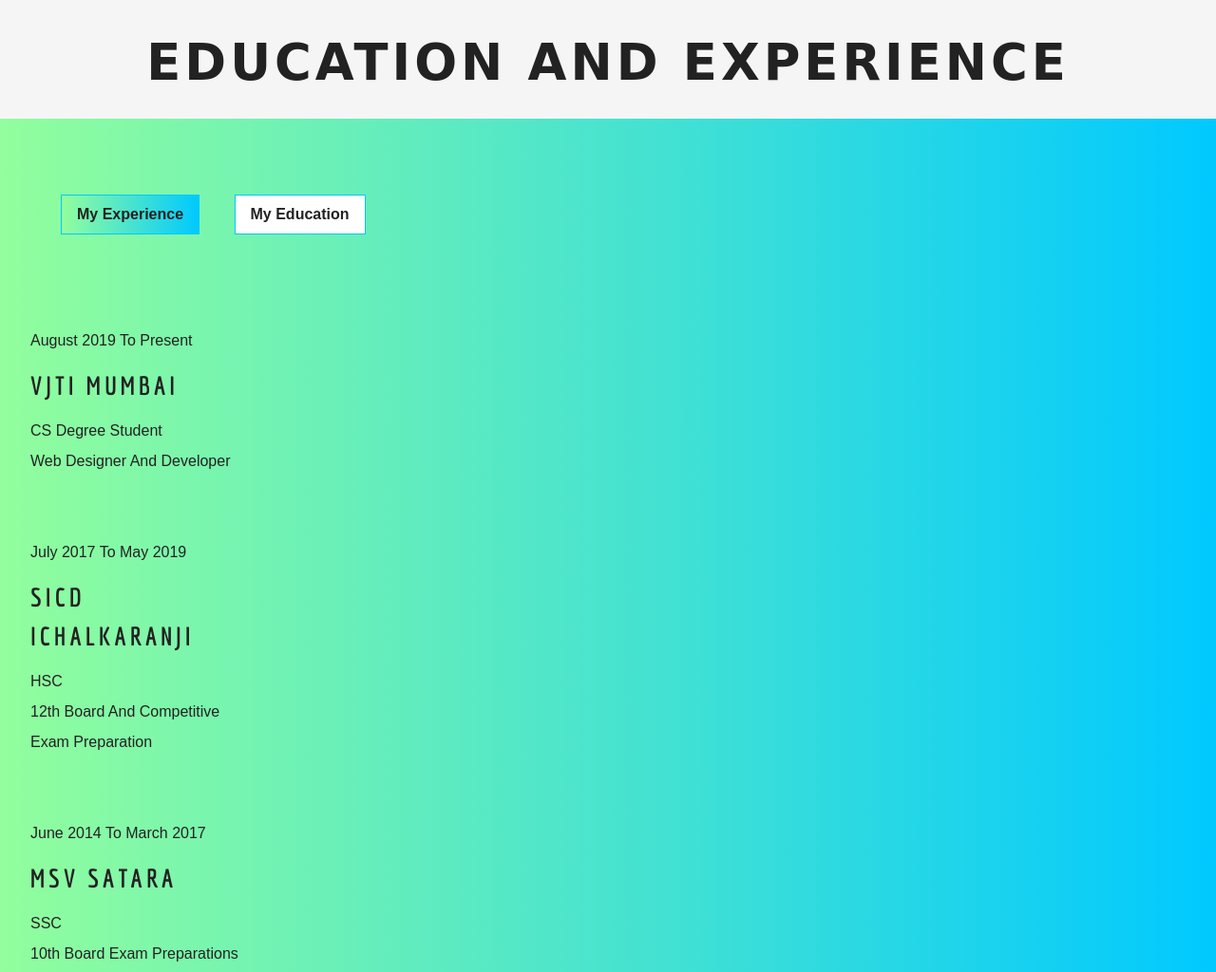
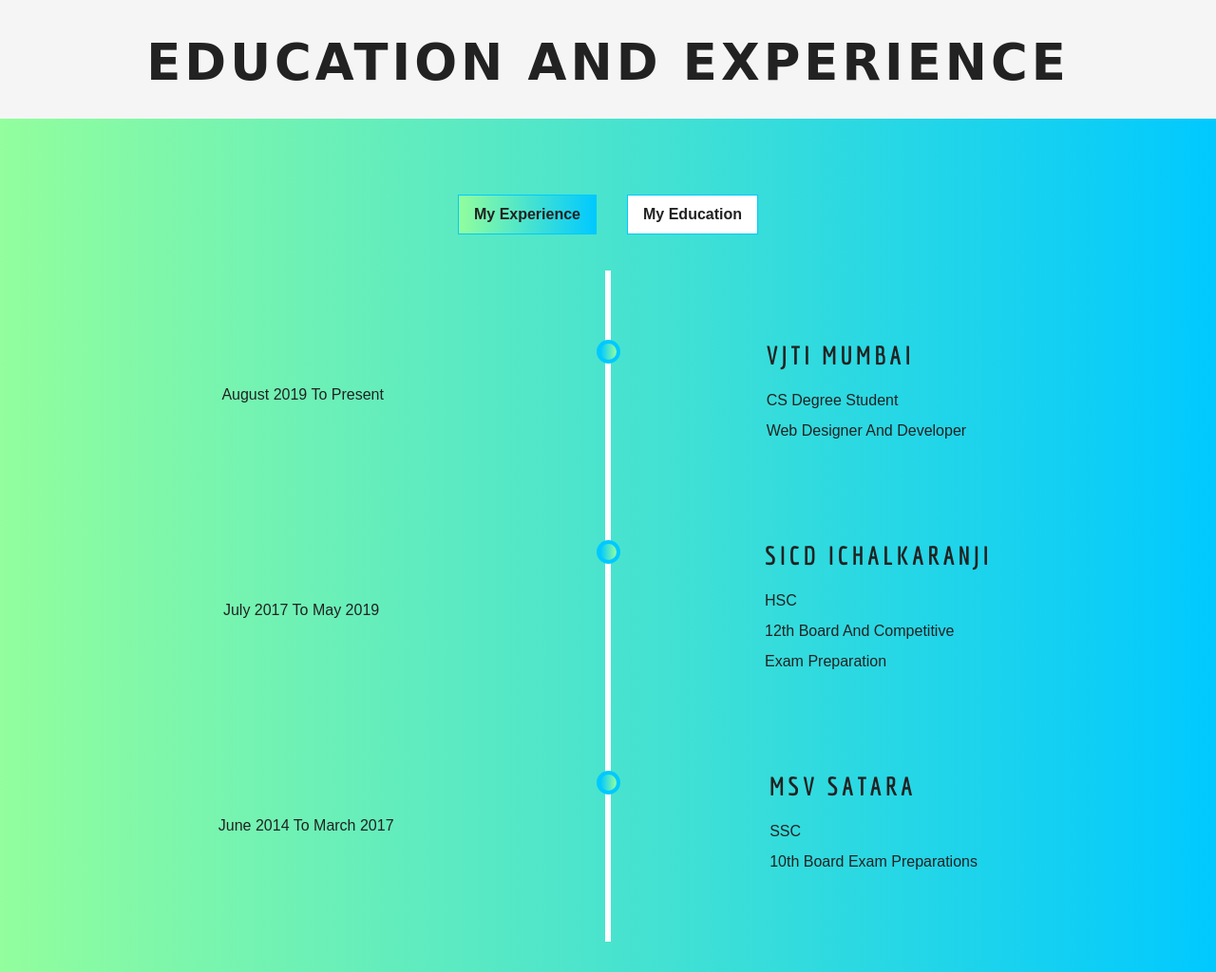
Before and after one commit to satishnaikawadi2011/my-portfolio, a plain HTML site: page index.html in a window 1280 px wide. Shown: the part 1600-2624 px from the top of the page at 95% size. Drawn offline with Linux system fonts and the light colour scheme; a web font is replaced by a local one.

Commit message:
Completed Edu. and Exp. section for all  screens.

```diff
--- a/app.js
+++ b/app.js
@@ -12,6 +12,7 @@ const exp = document.getElementById('exp');
 const edu = document.getElementById('edu');
 const eduSec = document.getElementById('edu__sec');
 const expSec = document.getElementById('exp__sec');
+const expEduSec = document.getElementById('expEduSec');
 
 edu.addEventListener('click', function(e) {
 	e.preventDefault();
@@ -22,6 +23,7 @@ edu.addEventListener('click', function(e) {
 	eduSec.classList.remove('hide');
 	edu.classList.add('btn--white');
 	exp.classList.remove('btn--white');
+	expEduSec.classList.remove('remove__line');
 });
 
 exp.addEventListener('click', function(e) {
@@ -33,6 +35,7 @@ exp.addEventListener('click', function(e) {
 	eduSec.classList.remove('show');
 	edu.classList.remove('btn--white');
 	exp.classList.add('btn--white');
+	expEduSec.classList.add('remove__line');
 });
 menuIcon[0].addEventListener('click', function(e) {
 	console.log('works');
--- a/css/styles.css
+++ b/css/styles.css
@@ -426,6 +426,7 @@ a {
 	font-size: 1rem;
 	text-transform: uppercase;
 	margin-bottom: 0.7rem;
+	font-weight: 900;
 }
 
 .skill__progress__bar{
@@ -486,6 +487,7 @@ a {
 /* Start Edu. and Expe. */
 
 .edu__exp__sec{
+	position: relative;
 	background-image:var(--mainGradient);
 	transition: all 0.3s linear;
 	 margin: -1px auto 0 auto;
@@ -512,8 +514,9 @@ a {
 }
 
 .buttons{
-	margin-left: 2rem;
-	margin-top: 0rem;
+	display: flex;
+	justify-content: center;
+	align-items: center;
 	padding: 5rem 1rem 5rem 1rem;
 }
 
@@ -554,4 +557,53 @@ a {
 	display: block;
 }
 
+@media screen and (min-width:768px){
+	.edu__exp__sec::after {
+  content: '';
+  position: absolute;
+  width: 6px;
+  background-color: white;
+  top: 10rem;
+  bottom: 2rem;
+  left: 50%;
+  margin-left: -3px;
+}
+.education__item{
+	display: flex;
+	align-items: center;
+	justify-content: space-between;
+	width: 100%;
+	position: relative;
+}
+
+.timeline__text{
+	display: flex;
+	flex-direction: column;
+	width: 15rem;
+}
+
+.timeline::after{
+	  content: '';
+  position: absolute;
+  width: 25px;
+  height: 25px;
+  left: 49%;
+  background: var(--reverseGradient);
+  border: 4px solid var(--primaryColor);
+  top: 15px;
+  border-radius: 50%;
+  z-index: 1;
+}
+}
+
+.remove__line::after{
+	content: none;
+}
+
+@media screen and (min-width:992px){
+	.education__item{
+		justify-content: space-around;
+	}
+}
+
 /* End Edu. and Expe. */
--- a/index.html
+++ b/index.html
@@ -179,7 +179,7 @@
         <div class="section__title">
             <h1>education and experience</h1>
         </div>
-        <div class="edu__exp__sec">
+        <div id="expEduSec" class="edu__exp__sec">
             <div class="buttons">
                 <a id="exp" href="#" class="btn">my experience</a>
                 <a id="edu" href="#" class="btn btn--white">my education</a>
@@ -189,6 +189,7 @@
                     <p class="timeline">
                         august 2019 to present
                     </p>
+                    <div class="timeline__text">
                         <h2 class="timeline__title">
                             vjti mumbai
                         </h2>
@@ -197,10 +198,12 @@
                             Web designer and developer
                         </p>
                     </div>
+                </div>
                 <div class="education__item">
                     <p class="timeline">
                         july 2017 to may 2019
                     </p>
+                    <div class="timeline__text">
                         <h2 class="timeline__title">
                             sicd ichalkaranji
                         </h2>
@@ -209,10 +212,12 @@
                             12th board and competitive exam preparation
                         </p>
                     </div>
+                </div>
                 <div class="education__item">
                     <p class="timeline">
                         june 2014 to march 2017
                     </p>
+                    <div class="timeline__text">
                         <h2 class="timeline__title">
                             msv satara
                         </h2>
@@ -222,8 +227,9 @@
                         </p>
                     </div>
                 </div>
+            </div>
             <div id="exp__sec" class="experience__section hide">
-                <h4>still taking my degree courses , no education!!!</h4>
+                <h4>still taking my degree courses , no experirnce of industrial work!!!</h4>
             </div>
         </div>
     </section>
```
Lines whose indentation alone changed are shown as unchanged.
